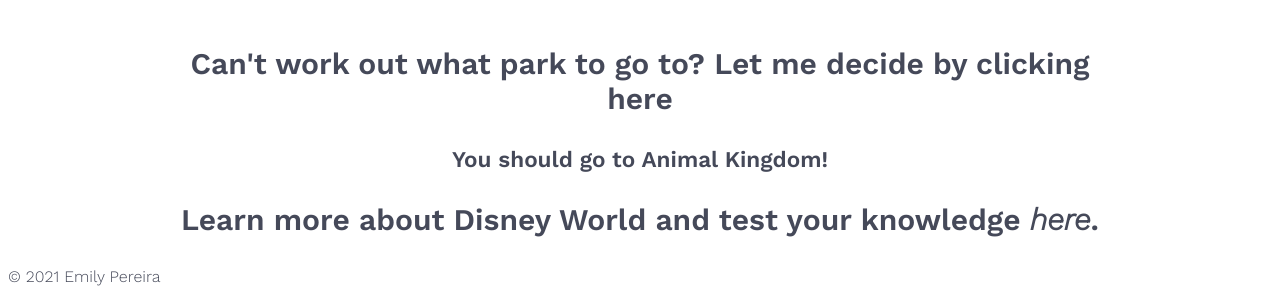
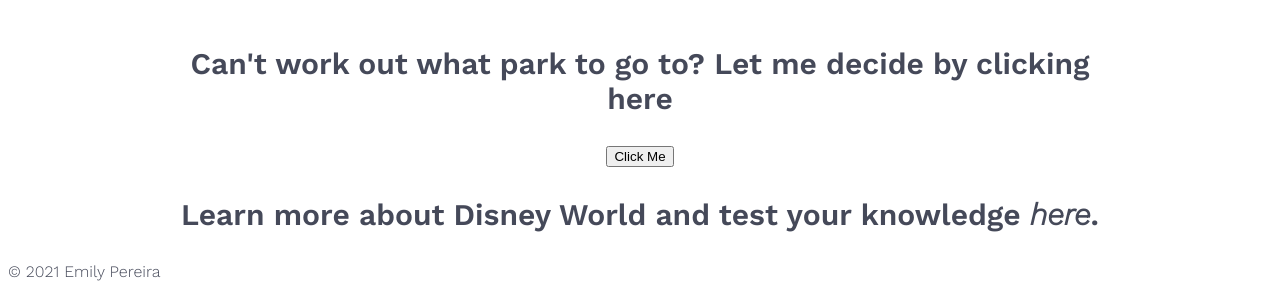
Before and after one commit to emilyijoy/disney-site, a plain HTML site: page index.html in a window 1280 px wide. Shown: the part 1186-1488 px from the top of the page. Drawn offline with nearby package versions, Linux system fonts and the light colour scheme.

Commit message:
button ugly but WORKING

```diff
--- a/CSS/index.css
+++ b/CSS/index.css
@@ -24,7 +24,10 @@
  h3 {
    font-size: 30px;
  }
+.home-more button {
+  size: 20px;
 
+}
  .home-more {
    text-align: center;
    font-size: 15px;
--- a/JS/which-park.js
+++ b/JS/which-park.js
@@ -1,4 +1,7 @@
-let numberGen = Math.floor(Math.random() * 4) + 1;
+
+function myFunction () {
+    let numberGen = Math.floor(Math.random() * 4) + 1;
+
 let park;
 const HTMLResult = document.querySelector(".result");
 
@@ -17,3 +20,4 @@
 `;
 
 console.log(park)
+}
--- a/index.html
+++ b/index.html
@@ -71,6 +71,7 @@
         <section class="home-more">
             <div>
                 <h3>Can't work out what park to go to? Let me decide by clicking <br> here </h3>
+                <button onclick="myFunction()">Click Me</button>
                     <section class="result">
 
                     </section>
```
